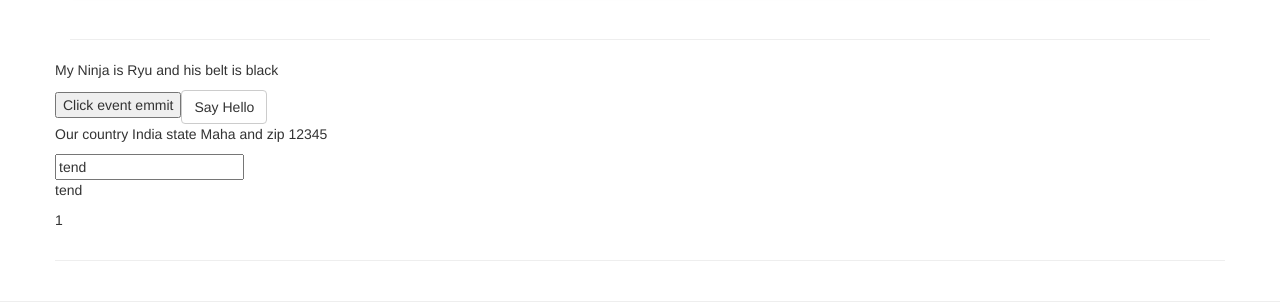
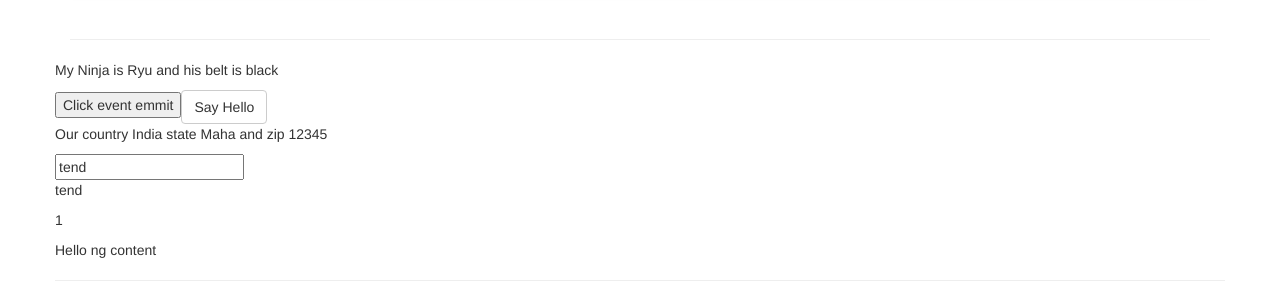
Before and after one commit to git-rp/angularjs, an Angular app in the folder cmp-databinding-start/: page / in a window 1280 px wide. Shown: the part 741-1049 px from the top of the page. Built offline with nearby package versions, Linux system fonts and the light colour scheme.

Commit message:
ng content

```diff
--- a/cmp-databinding-start/src/app/app.component.html
+++ b/cmp-databinding-start/src/app/app.component.html
@@ -25,7 +25,8 @@
       [myCountry]="country"
       (onYell)="yell($event)"
       (onHello)="sayHello($event)"
-    ></app-home>
+      >Hello ng content</app-home
+    >
   </div>
   <div class="row">
     <hr />
--- a/cmp-databinding-start/src/app/home/home.component.html
+++ b/cmp-databinding-start/src/app/home/home.component.html
@@ -12,3 +12,4 @@
 <input type="text" name="" id="" [(ngModel)]="cricketer.name" />
 <p>{{ cricketer.name }}</p>
 <p>{{ cricketer.number }}</p>
+<ng-content></ng-content>
```
